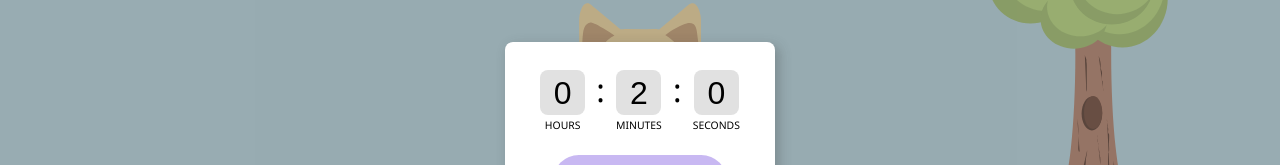
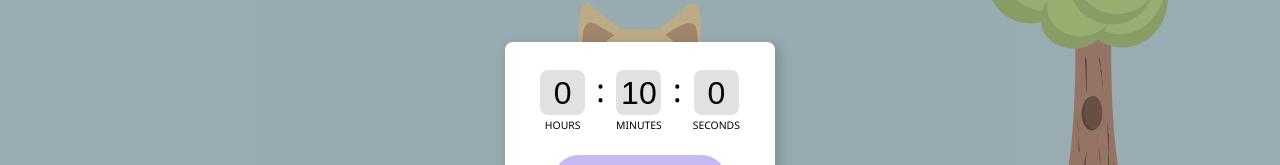
Before and after one commit to 21mdr1/dog-app, a React (Create React App) app in the folder client/: page /walk in a window 1280 px wide. Both pictures are taken after a click on the button 640 px from the left and 754 px from the top of the page. Shown: the part 263-428 px from the top of the page. Built offline with nearby package versions, Linux system fonts and the light colour scheme; the HTML template or start-up script is replaced by a standard one.

Commit message:
Change walk form defaults

```diff
--- a/client/src/components/WalkForm/WalkForm.js
+++ b/client/src/components/WalkForm/WalkForm.js
@@ -6,7 +6,7 @@ import './WalkForm.scss';
 
 function WalkForm({ setDisplayForm }) {
 
-    let [ inputs, setInputs ] = useState({hours: '0', minutes: '2', seconds: '0'})
+    let [ inputs, setInputs ] = useState({hours: '0', minutes: '10', seconds: '0'})
     let { hours, minutes, seconds } = inputs;
 
     function clickOut() {
@@ -38,29 +38,51 @@ function WalkForm({ setDisplayForm }) {
                 <div className="form__content">
                     <label htmlFor="hours" className="form__label">
                         <select className="form__input" id='hours' name='hours' value={hours} onChange={handleInputChange}>
-                            <option value="0" className="form__option">0</option>
-                            <option value="1" className="form__option">1</option>
-                            <option value="2" className="form__option">2</option>
-                            <option value="3" className="form__option">3</option>
-                            <option value="4" className="form__option">4</option>
+                            {Array.from({length: 13}, (_val, index) => {
+                                return (
+                                    <option
+                                        key={index}
+                                        value={index}
+                                        className='form__option'
+                                    >
+                                        {index}
+                                    </option>
+                                )
+                            })}
                         </select>
                         Hours
                     </label>
                     <p className="form__colon">:</p>
                     <label htmlFor="minutes" className="form__label">
                         <select className="form__input" id='minutes' name='minutes' value={minutes} onChange={handleInputChange}>
-                            <option value="0" className="form__option">0</option>
-                            <option value="1" className="form__option">1</option>
-                            <option value="2" className="form__option">2</option>
+                            {Array.from({length: 61}, (_val, index) => {
+                                return (
+                                    <option
+                                        key={index}
+                                        value={index}
+                                        className='form__option'
+                                    >
+                                        {index}
+                                    </option>
+                                )
+                            })}
                         </select>
                         Minutes
                     </label>
                     <p className="form__colon">:</p>
                     <label htmlFor="seconds" className="form__label">
                         <select className="form__input" id="seconds" name="seconds" value={seconds} onChange={handleInputChange}>
-                            <option value="0" className="form__option">0</option>
-                            <option value="1" className="form__option">1</option>
-                            <option value="2" className="form__option">2</option>
+                            {Array.from({length: 61}, (_val, index) => {
+                                return (
+                                    <option
+                                        key={index}
+                                        value={index}
+                                        className='form__option'
+                                    >
+                                        {index}
+                                    </option>
+                                )
+                            })}
                         </select>
                         Seconds
                     </label>
```
